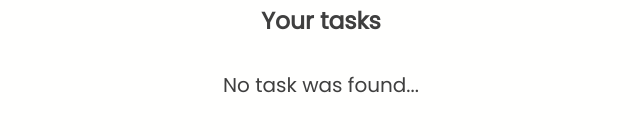
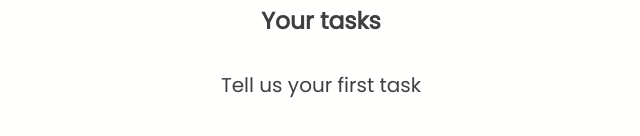
Before and after one commit to BaldezPatrick/task-tracker, a Next.js app: page / in a window 1280 px wide. Shown: the part 290-426 px from the top of the page, without its empty margins (319-959 px from the left). Built offline with nearby package versions, Linux system fonts and the light colour scheme.

Commit message:
fix: Modifying the text so that when there is no task it has a meaningful message for that idea

```diff
--- a/src/components/taskList.jsx
+++ b/src/components/taskList.jsx
@@ -6,14 +6,18 @@ const TaskList = ({ tasks, deleteTask, editTask, filterTask }) => {
   const filteredTasks = useMemo(() => {
     return tasks.filter((task) =>
       task.title.toLowerCase().includes(filterTaskToLowerCase)
-  );
+    );
   }, [tasks, filterTaskToLowerCase]);
   return (
     <>
       <ul className={styles.tasksItemsWrapper}>
         {filteredTasks.length === 0 ? (
           <li className={styles.taskNoFound}>
-            <p>No task was found...</p>
+            <p>
+              {tasks.length === 0
+                ? "Tell us your first task"
+                : "No task was found..."}
+            </p>
           </li>
         ) : (
           filteredTasks.map((task) => (
```
